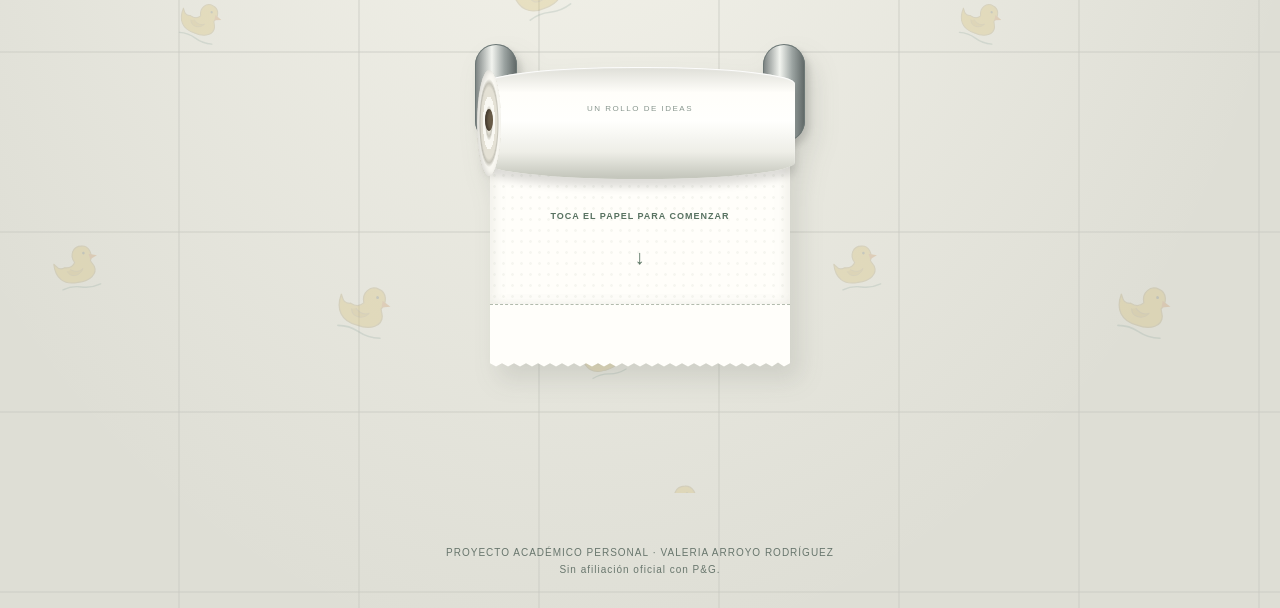
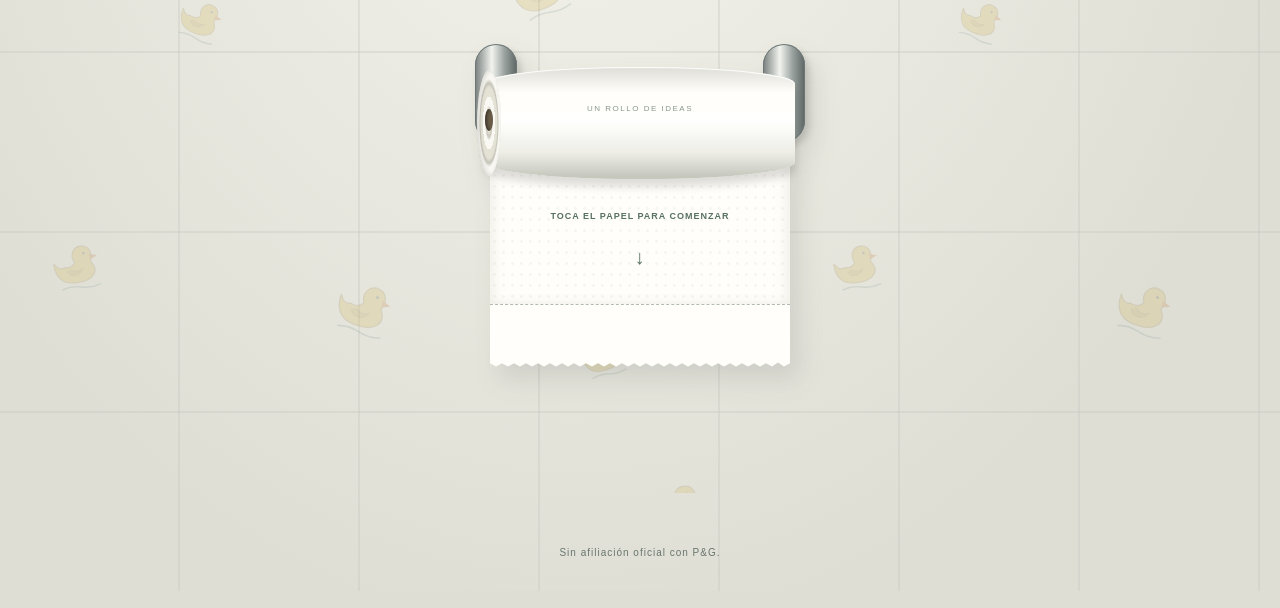
Before and after one commit to IIIIIIO-Beep/Proyecto-Valeria, a plain HTML site: page index.html in a window 1280 px wide. Shown: the part 307-915 px from the top of the page. Drawn offline with Linux system fonts and the light colour scheme.

Commit message:
Quitar leyenda de proyecto académico del pie de página

```diff
--- a/index.html
+++ b/index.html
@@ -35,7 +35,7 @@ body{overflow-x:clip}@keyframes paper-fade{from{opacity:1}to{opacity:0}}
 <p><span class="signature">Valeria Arroyo Rodríguez</span><br>Futura publicista. Project Manager en construcción</p>
 <div id="letter-end" aria-hidden="true" style="height:2px"></div></article></div><button class="handle" id="handle" aria-label="Bajar el papel. Arrastra hacia abajo o pulsa para continuar." aria-controls="paper" aria-hidden="true" tabindex="-1">↓</button><div class="ribbon" aria-hidden="true">↓</div></div></div>
 <div class="controls"><button id="more">Bajar un poco más ↓</button><button id="all">Leer carta completa</button><button id="reset">Volver al inicio</button></div><p class="progress" id="progress" role="status" aria-live="polite">PROPUESTA POR DESCUBRIR</p>
-</main><footer>PROYECTO ACADÉMICO PERSONAL · VALERIA ARROYO RODRÍGUEZ<br>Sin afiliación oficial con P&G.</footer>
+</main><footer>Sin afiliación oficial con P&G.</footer>
 <script>
 const paper=document.getElementById('paper'),letter=document.getElementById('letter'),handle=document.getElementById('handle'),progress=document.getElementById('progress');
 let height=145,drag=null,frame=null,lastY=0,moved=false,started=false,torn=false,tearTimer=null,fallTimer=null;
```
